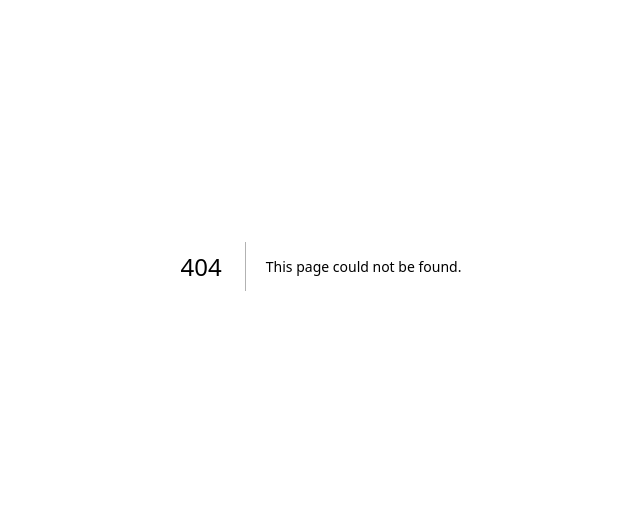
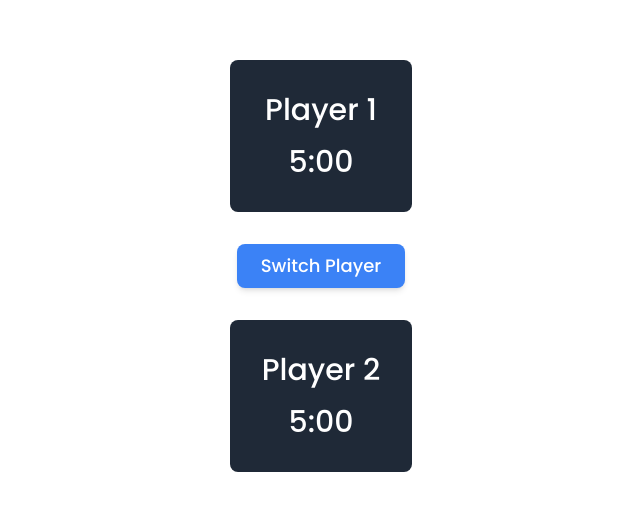
Before and after one commit to andreytr449/react-lab1, a Next.js app: page /timer in a window 1280 px wide. Before the commit this address had no page. Shown: the part 134-644 px from the top of the page, without its empty margins (319-959 px from the left). Built offline with nearby package versions, Linux system fonts and the light colour scheme.

Commit message:
Task 16 - ChessClock

```diff
--- /dev/null
+++ b/app/timer/page.tsx
@@ -0,0 +1,7 @@
+import Timer from "@/components/shared/timer/Timer";
+
+export default function Page() {
+    return (
+        <Timer/>
+    )
+}
--- /dev/null
+++ b/components/shared/timer/PlayerTime.tsx
@@ -0,0 +1,22 @@
+type Props = {
+    timeLeft:number,
+    children:React.ReactNode
+    isActive:boolean
+}
+
+
+export default function PlayerTime({timeLeft, children, isActive}:Props) {
+    const formatTime = (seconds: number) => {
+        const min = Math.floor(seconds / 60);
+        const sec = seconds % 60;
+        return `${min}:${sec < 10 ? '0' : ''}${sec}`;
+    }
+
+
+    return (
+        <div className={`bg-gray-800 text-white text-3xl p-8 rounded-lg ${isActive ? 'border-2 border-violet-600' : ''}`}>
+            <h2 className="mb-4">{children}</h2>
+            <div>{formatTime(timeLeft)}</div>
+        </div>
+    )
+}
--- /dev/null
+++ b/components/shared/timer/Timer.tsx
@@ -0,0 +1,49 @@
+'use client'
+
+import  { useState, useEffect } from 'react';
+import PlayerTime from "@/components/shared/timer/PlayerTime";
+
+
+export default function Timer() {
+    const [timeLeft, setTimeLeft] = useState({ player1: 300, player2: 300 })
+    const [activePlayer, setActivePlayer] = useState<1 | 2 | null>(null);
+
+    useEffect(() => {
+        let timer: NodeJS.Timeout;
+        if (activePlayer !== null) {
+            timer = setInterval(() => {
+                setTimeLeft((prevTime) => ({
+                    ...prevTime,
+                    [activePlayer === 1 ? 'player1' : 'player2']: prevTime[activePlayer === 1 ? 'player1' : 'player2'] - 1,
+                }));
+            }, 1000);
+        }
+
+        return () => clearInterval(timer);
+    }, [activePlayer]);
+
+
+    const switchPlayer = () => {
+        setTimeLeft({ player1: 300, player2: 300 });
+        setActivePlayer((prevPlayer) => (prevPlayer === 1 ? 2 : 1));
+    };
+
+    return (
+        <div className="flex items-center justify-center h-screen">
+            <div className="text-center space-y-8">
+
+               <PlayerTime isActive={activePlayer === 1} timeLeft={timeLeft.player1}>Player 1</PlayerTime>
+
+                <button
+                    onClick={switchPlayer}
+                    className="px-6 py-2 text-lg bg-blue-500 text-white rounded-lg shadow-md hover:bg-blue-600 focus:outline-none focus:ring-2 focus:ring-blue-300 transition"
+                >
+                    Switch Player
+                </button>
+
+                <PlayerTime isActive={activePlayer === 2} timeLeft={timeLeft.player2}>Player 2</PlayerTime>
+
+            </div>
+        </div>
+    );
+}
```
